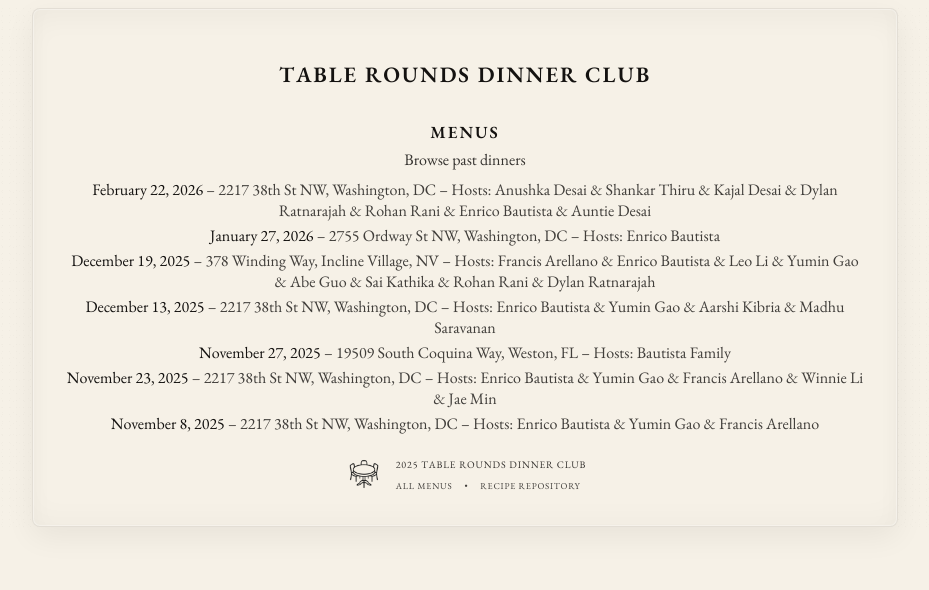
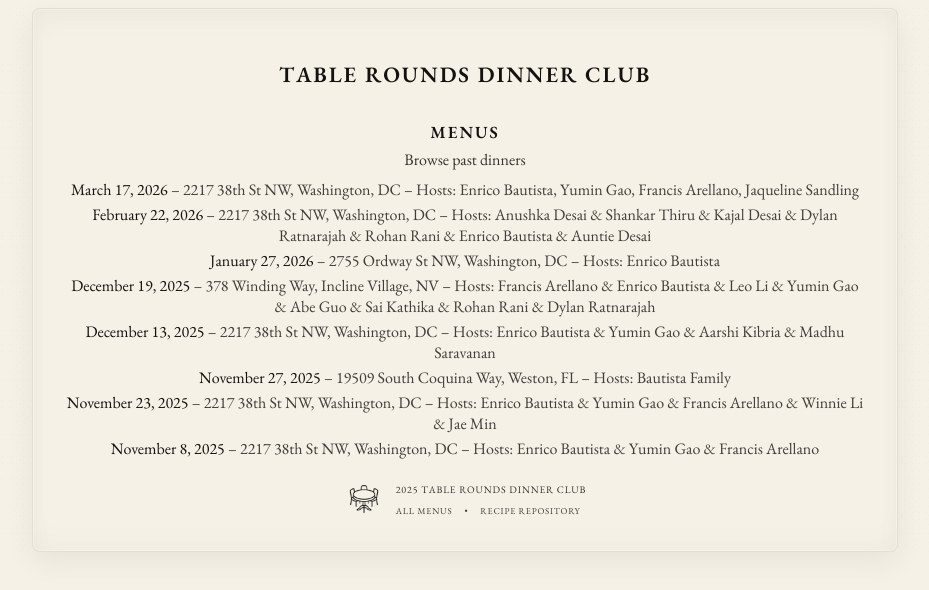
Before and after one commit to enricobautista/dinner-club, a Next.js app: page /menus in a window 1280 px wide. Shown: the top 590 px of the page, without its empty margins (175-1104 px from the left). Built offline with nearby package versions, Linux system fonts and the light colour scheme.

Commit message:
pre-match-dinner menu

```diff
--- a/data/menus.ts
+++ b/data/menus.ts
@@ -530,6 +530,62 @@ export const menus: Menu[] = [
       }
     ]
   },
+  {
+    slug: "pre-match-dinner",
+    location: "2217 38th St NW, Washington, DC",
+    dateISO: "2026-03-17",
+    time: "6:00 PM",
+    hosts: ["Enrico Bautista, Yumin Gao, Francis Arellano, Jaqueline Sandling"],
+    guestLimit: 16,
+    guests: [],
+    cost: 15,
+    venmoTag: "@Yumin-Gao",
+    courses: [
+      {
+        heading: "Antipasto",
+        items: [
+          {
+            name: "Japanese Salad",
+            blurb: "Fresh Japanese-style salad (recipe TBD)."
+          }
+        ]
+      },
+      {
+        heading: "Primi",
+        items: [
+          {
+            name: "Aguachiles",
+            recipeSlug: "aguachiles",
+            blurb: "Shrimp cured in lime with serrano, cucumber, and cilantro."
+          },
+          {
+            name: "Red Oil Wontons",
+            recipeSlug: "red-oil-wontons",
+            blurb: "Szechuan wontons tossed in spicy chili oil."
+          }
+        ]
+      },
+      {
+        heading: "Secondo",
+        items: [
+          {
+            name: "Steak with Chimichurri",
+            recipeSlug: "steak-with-chimichurri",
+            blurb: "Grilled steak served with herb chimichurri."
+          }
+        ]
+      },
+      {
+        heading: "Dolce",
+        items: [
+          {
+            name: "Tiramisu",
+            blurb: "Classic Italian dessert."
+          }
+        ]
+      }
+    ]
+  },
 ];
 
 function normalizeSlug(input: string) {
--- a/data/recipes.ts
+++ b/data/recipes.ts
@@ -933,6 +933,33 @@ export const recipes: Recipe[] = [
       "Adjust salt and serve immediately over coconut rice."
     ]
   },
+  {
+    slug: "aguachiles",
+    title: "Aguachiles",
+    course: "Primo",
+    type: "seafood",
+    blurb: "Fresh shrimp cured in lime with serrano, cilantro, cucumber, and avocado.",
+    ingredients: [
+      "1 pack raw shrimp, peeled and deveined",
+      "1/4 red onion, thinly sliced",
+      "1/2 avocado, sliced",
+      "1 cucumber, thinly sliced",
+      "Juice of 6 limes",
+      "3–4 serrano chiles",
+      "1 cup cilantro leaves and stems",
+      "Salt, to taste",
+      "Tostadas or tortilla chips, for serving"
+    ],
+    steps: [
+      "Butterfly the shrimp lengthwise so they lay flat.",
+      "Place shrimp in a shallow bowl and season lightly with salt.",
+      "Submerge shrimp in lime juice and let sit for 15 minuteswhile preparing the marinade.",
+      "Blend lime juice, serrano chiles, cilantro, and a pinch of salt until smooth.",
+      "Pour the lime mixture over the shrimp.",
+      "Arrange cucumber, red onion, and avocado around the shrimp.",
+      "Serve immediately with tostadas or chips."
+    ]
+  },
 ];
 
 export function getRecipe(slug?: string) {
```
